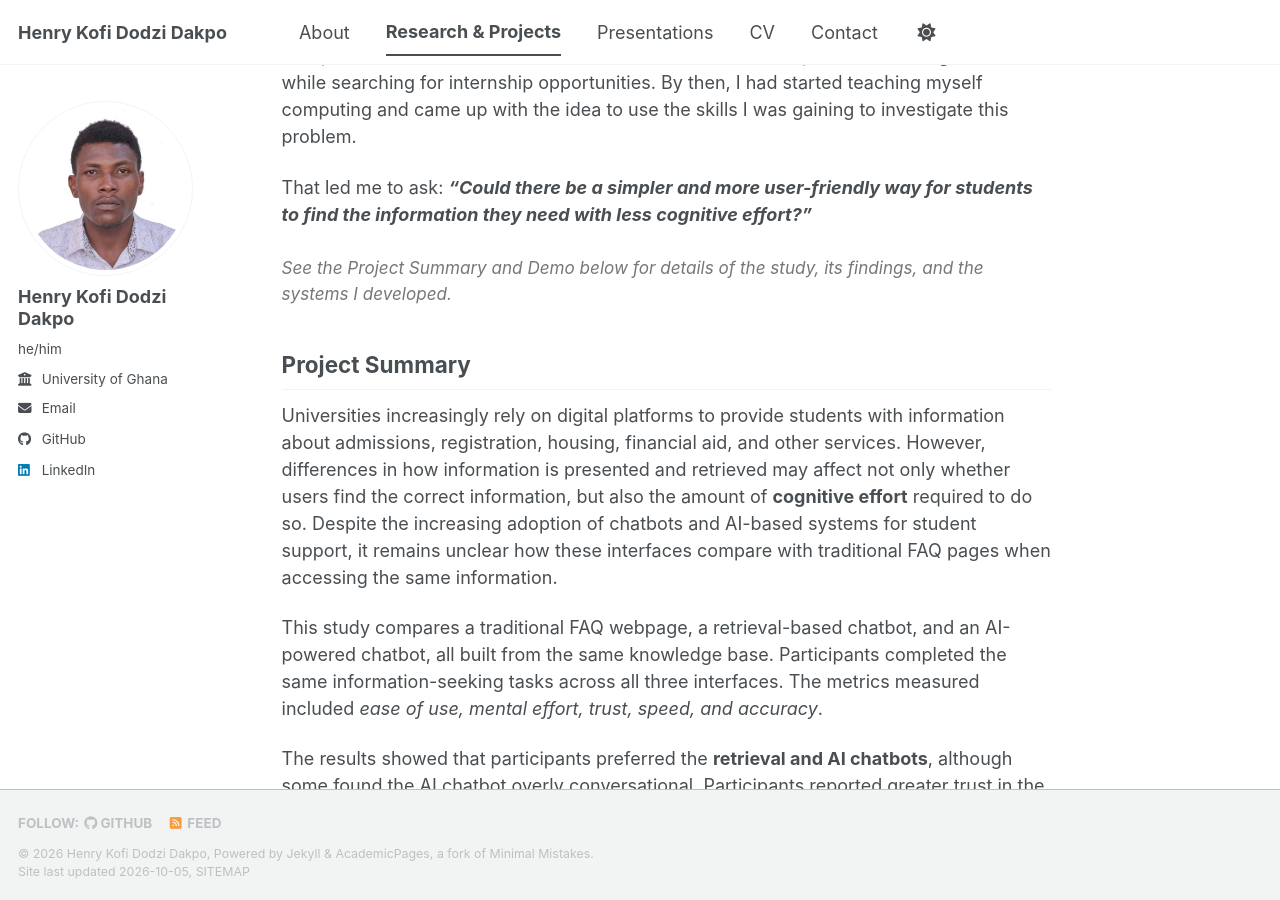
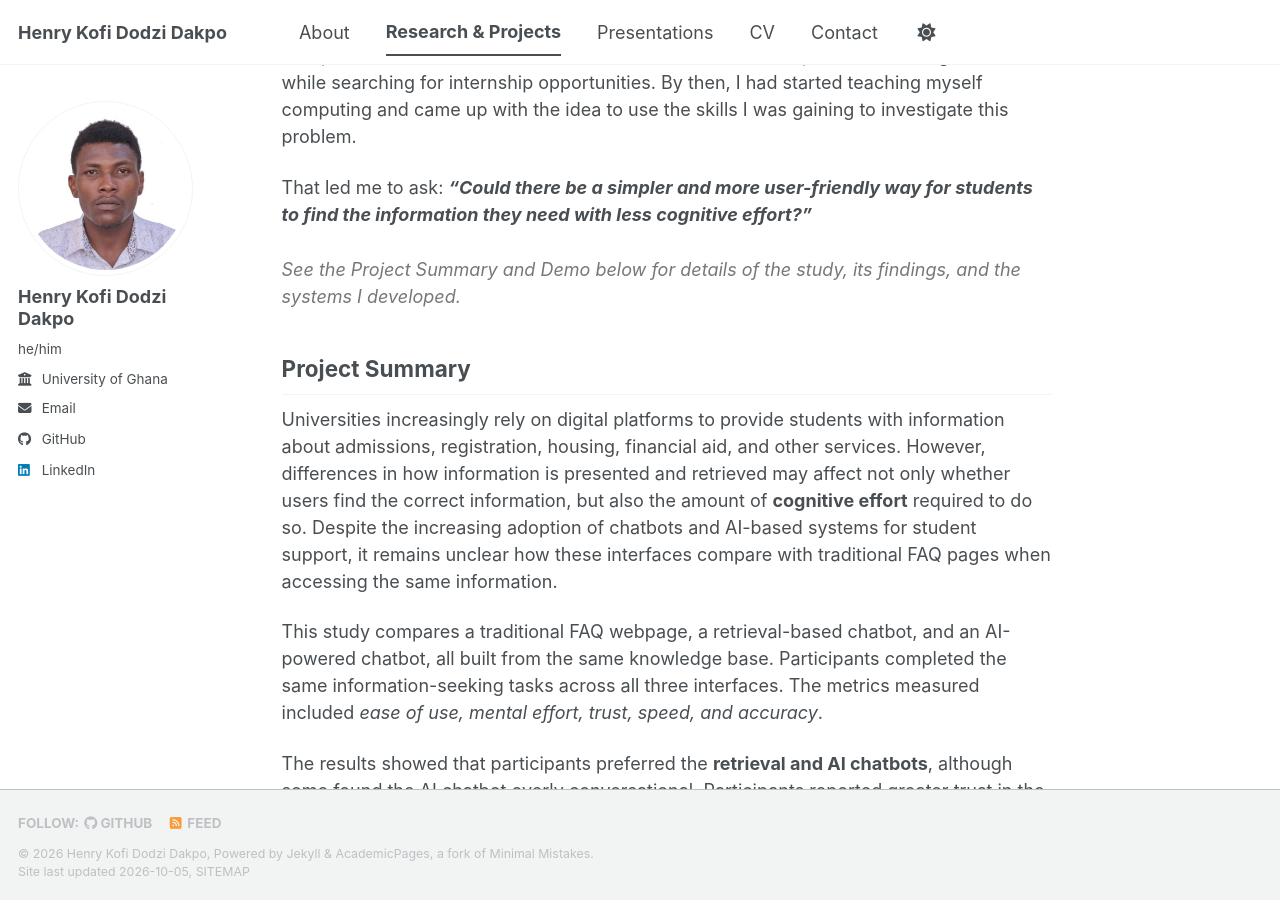
Before and after one commit to henrycitadel9-rgb/henrycitadel9-rgb.github.io, a Jekyll site: the page built from _portfolio/portfolio-1.md, in a window 1280 px wide and 900 px high, scrolled down 333 px. Built offline with Jekyll 4.4.1, drawn with Linux system fonts in a browser that asks for light colours; a style sheet for code colours, icons or effects is not loaded.

Commit message:
Update portfolio-1.md

```diff
--- a/_portfolio/portfolio-1.md
+++ b/_portfolio/portfolio-1.md
@@ -1,6 +1,6 @@
 ---
 title: "Same Facts, Different Interfaces: Evaluating FAQ, Retrieval Chatbot, and AI Chatbot for Student Services"
-excerpt: "For this project, I created three different user interfaces: an FAQ webpage, a retrieval-based chatbot, and an AI chatbot, to examine how different ways of delivering the same information affect users' experience accessing the information they need.<br/><br/><a href='/portfolio/portfolio-1/'><strong>Click here to view project details</strong></a> <em>(Learn what inspired me to work on this project, see a summary of the project and its findings, watch a demo of the three interactive systems I created, and access the full write-up.)</em>"
+excerpt: "For this project, I created three different user interfaces, an FAQ webpage, a retrieval-based chatbot, and an AI chatbot, to examine how different ways of delivering the same information affect users' experience accessing the information they need.<br/><br/><a href='/portfolio/portfolio-1/'><strong>Click here to view project details</strong></a> <em>(Learn what inspired me to work on this project, see a summary of the project and its findings, watch a demo of the three interactive systems I created, and access the full write-up.)</em>"
 collection: portfolio
 ---
 
@@ -10,7 +10,7 @@
 
 That led me to ask: ***“Could there be a simpler and more user-friendly way for students to find the information they need with less cognitive effort?”***
 
-<p style="font-size: 0.95em; color: #777; font-style: italic; margin-top: 1.6em; margin-bottom: 2.4em;">
+<p style="font-size: 1em; color: #777; font-style: italic; margin-top: 1.6em; margin-bottom: 2.5em;">
 See the Project Summary and Demo below for details of the study, its findings, and the systems I developed.
 </p>
 
```
